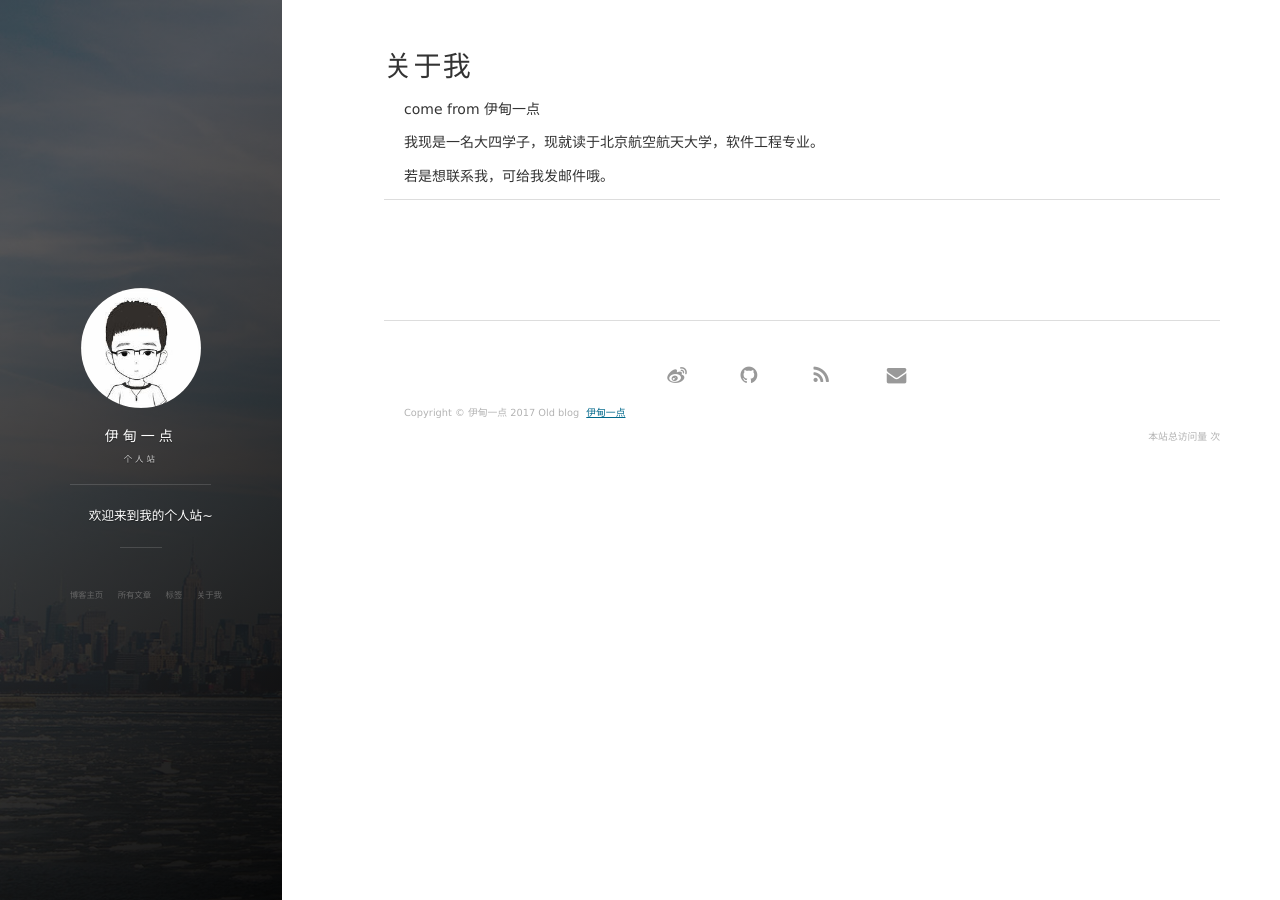
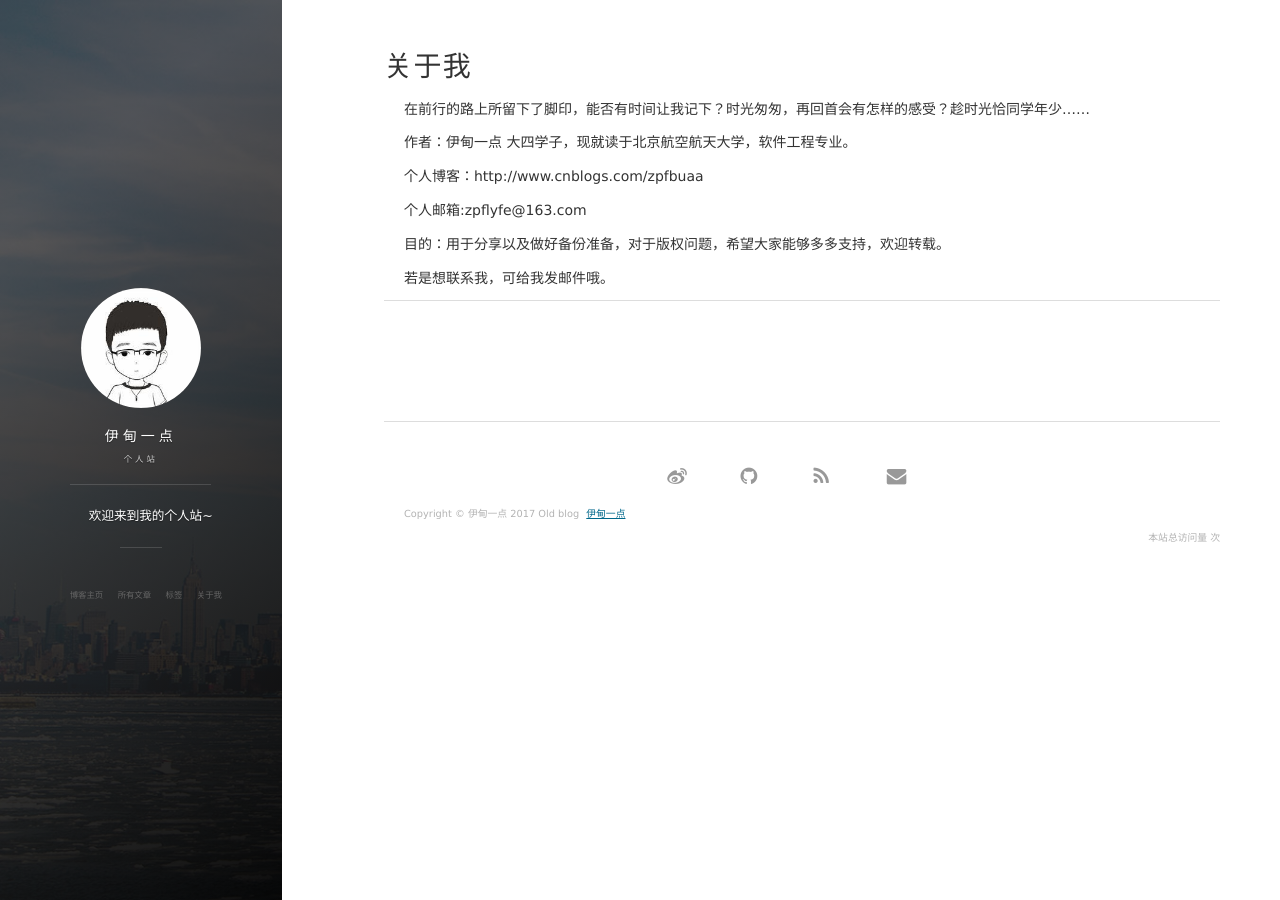
Before and after one commit to zpfbuaa/zpfbuaa.github.io, a Jekyll site: the page built from about.md, in a window 1280 px wide. Built offline with Jekyll 4.4.1, drawn with Linux system fonts in a browser that asks for light colours; nearby versions of some CDN libraries; comment, search, counter and statistics services are not loaded.

Commit message:
change about

```diff
--- a/about.md
+++ b/about.md
@@ -3,12 +3,16 @@ layout: page
 title: 关于我
 ---
 
-come from 伊甸一点
+在前行的路上所留下了脚印，能否有时间让我记下？时光匆匆，再回首会有怎样的感受？趁时光恰同学年少......
 
-我现是一名大四学子，现就读于北京航空航天大学，软件工程专业。
+作者：伊甸一点 大四学子，现就读于北京航空航天大学，软件工程专业。
 
+个人博客：http://www.cnblogs.com/zpfbuaa
+
+个人邮箱:zpflyfe@163.com
+
+目的：用于分享以及做好备份准备，对于版权问题，希望大家能够多多支持，欢迎转载。
 
 若是想联系我，可给我发邮件哦。
 
-
 {% include comments.html %}
```
